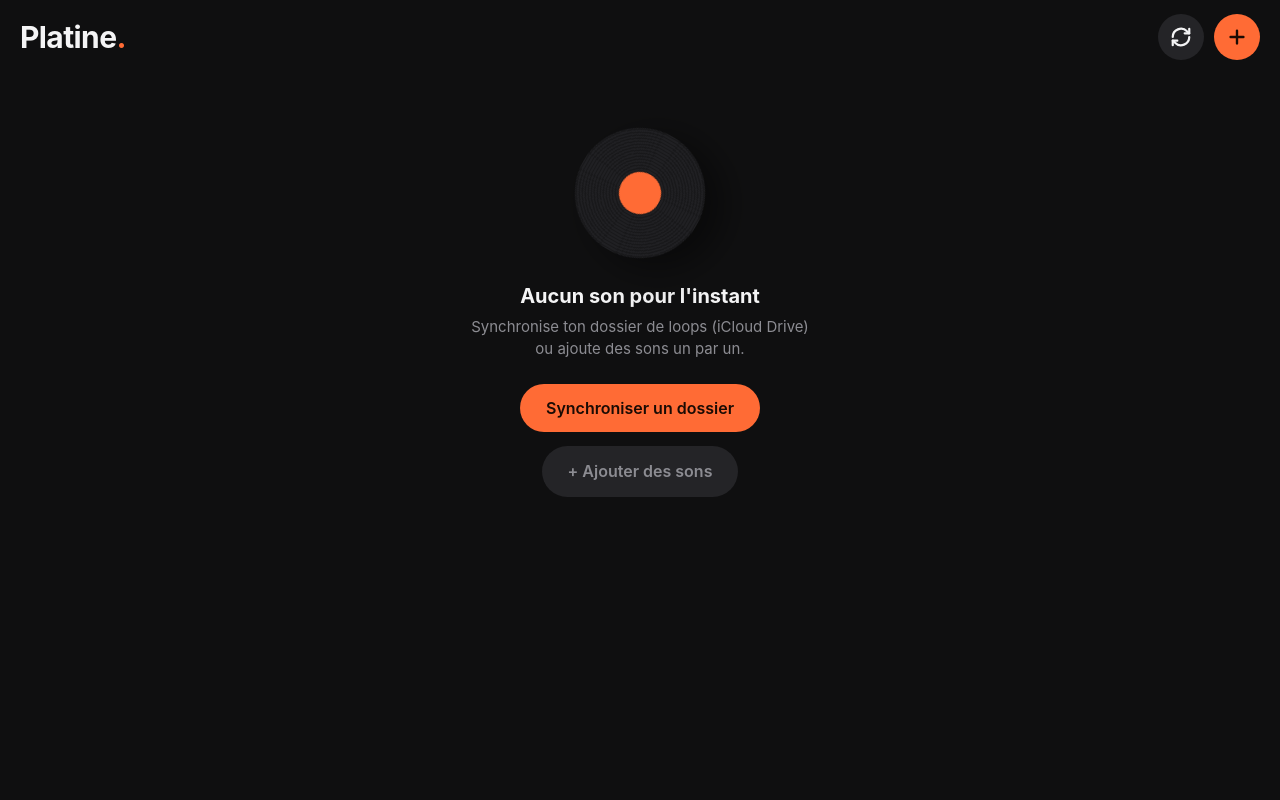
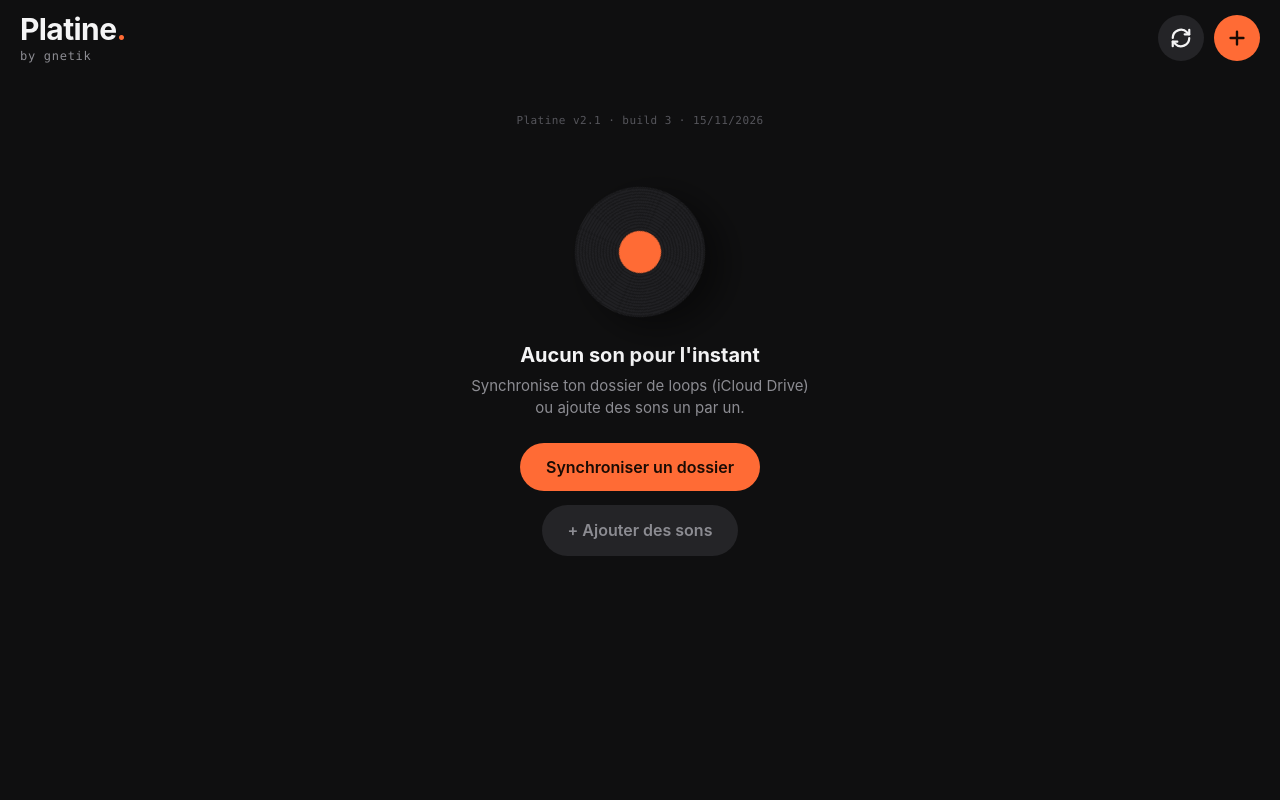
Before and after one commit to 54s6h64wdz-web/Platine, a plain HTML site: page index.html in a window 1280 px wide. Shown: the top 800 px of the page. Drawn offline with Linux system fonts and the light colour scheme.

Commit message:
Build 3 : « by gnetik » sous le titre et numéro de build en bas de l'accueil
Co-Authored-By: Claude Opus 5.5 <noreply@anthropic.com>
Claude-Session: https://claude.ai/code/session_01WgZohSWaWmHzFDn9HSkcPB

```diff
--- a/index.html
+++ b/index.html
@@ -165,8 +165,11 @@ input[type=range]::-moz-range-thumb{width:24px;height:24px;border:0;border-radiu
 
 /* ---------- v2 : synchro, projets, playlists ---------- */
 .lib-actions{display:flex;gap:10px}
+.brand{display:flex;flex-direction:column;line-height:1}
+.brand small{font-family:var(--mono);font-size:12px;color:var(--muted);letter-spacing:.06em;margin-top:6px}
+.build{text-align:center;font-family:var(--mono);font-size:11px;color:#55555b;margin-top:36px;letter-spacing:.04em}
 .round.spin svg{animation:spin 1s linear infinite}
-.sync-info{font-family:var(--mono);font-size:12px;color:var(--muted);margin:-14px 0 18px}
+.sync-info{font-family:var(--mono);font-size:12px;color:var(--muted);margin:-6px 0 18px}
 .lib-seg{margin-bottom:20px}
 .card .cover.new{background:transparent;border:2px dashed var(--line);display:grid;place-items:center;color:var(--muted);box-shadow:none}
 #collection{position:absolute;inset:0;z-index:4;background:var(--bg);transform:translateX(100%);transition:transform .45s var(--ease);overflow-y:auto;-webkit-overflow-scrolling:touch;padding:calc(var(--sat) + 10px) 20px calc(var(--sab) + 110px)}
@@ -207,7 +210,7 @@ input[type=range]::-moz-range-thumb{width:24px;height:24px;border:0;border-radiu
 <!-- ===== Bibliothèque ===== -->
 <section id="library">
   <header class="lib-head">
-    <h1>Platine<span>.</span></h1>
+    <div class="brand"><h1>Platine<span>.</span></h1><small>by gnetik</small></div>
     <div class="lib-actions">
       <button class="round" id="btnSync" aria-label="Synchroniser un dossier">
         <svg width="22" height="22" viewBox="0 0 24 24" fill="none" stroke="currentColor" stroke-width="2.4" stroke-linecap="round" stroke-linejoin="round"><path d="M21 12a9 9 0 0 1-15.5 6.2L3 16"/><path d="M3 12a9 9 0 0 1 15.5-6.2L21 8"/><path d="M21 3v5h-5"/><path d="M3 21v-5h5"/></svg>
@@ -227,6 +230,7 @@ input[type=range]::-moz-range-thumb{width:24px;height:24px;border:0;border-radiu
     <button id="installClose" aria-label="Fermer">×</button>
   </div>
   <div id="grid" class="grid"></div>
+  <p class="build" id="buildInfo"></p>
   <div id="empty" class="empty hidden">
     <div class="mini-disc"></div>
     <h2>Aucun son pour l'instant</h2>
@@ -408,6 +412,8 @@ input[type=range]::-moz-range-thumb{width:24px;height:24px;border:0;border-radiu
 
 <script>
 'use strict';
+/* Numéro de build : à augmenter à chaque mise à jour (et le même dans sw.js) */
+const BUILD = { n: 3, version: '2.1', date: '15/11/2026' };
 /* =========================================================
    Platine — lecteur audio perso pour beatmakers (PWA)
    Tout est stocké sur le téléphone (IndexedDB), rien en ligne.
@@ -1308,6 +1314,8 @@ const standalone = navigator.standalone || matchMedia('(display-mode: standalone
 if (isIOS && !standalone && !localStorage.getItem('platine.tip')) $('#installTip').classList.remove('hidden');
 $('#installClose').onclick = () => { localStorage.setItem('platine.tip', '1'); $('#installTip').classList.add('hidden'); };
 
+$('#buildInfo').textContent = `Platine v${BUILD.version} · build ${BUILD.n} · ${BUILD.date}`;
+
 /* ---------- Démarrage ---------- */
 (async function init() {
   try {
--- a/sw.js
+++ b/sw.js
@@ -1,6 +1,6 @@
 // Service worker : permet à Platine de s'ouvrir même hors connexion.
 // Change le numéro de version à chaque mise à jour de l'app.
-const CACHE = 'platine-v2';
+const CACHE = 'platine-build-3';   // même numéro que BUILD dans index.html
 const ASSETS = ['./', './index.html', './manifest.webmanifest',
   './icons/icon-180.png', './icons/icon-192.png', './icons/icon-512.png'];
 
```
Also changed, not shown: README.md.
